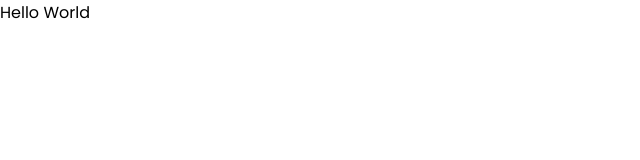
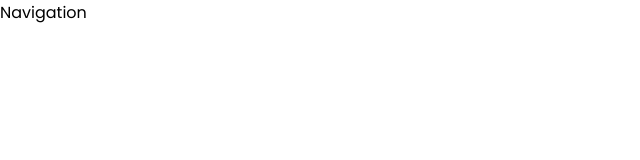
Before and after one commit to olivierpoisson/WorkoutTracker, a Vue app in the folder workout_tracker/: page / in a window 1280 px wide. Shown: the top 160 px of the page, without its empty margins (0-640 px from the left). Built offline with nearby package versions, Linux system fonts and the light colour scheme.

Commit message:
Ajout Navigation component

```diff
--- a/workout_tracker/src/App.vue
+++ b/workout_tracker/src/App.vue
@@ -1,6 +1,16 @@
 <template>
-    <div id="nav">Hello World</div>
+    <Navigation />
 </template>
+
+<script>
+import Navigation from "./components/Nav.vue";
+
+export default {
+    components: {
+        Navigation,
+    },
+};
+</script>
 
 <style>
 * {
--- /dev/null
+++ b/workout_tracker/src/components/Nav.vue
@@ -0,0 +1,11 @@
+<template>
+    <div>Navigation</div>
+</template>
+
+<script>
+export default {
+    name: "Navigation",
+};
+</script>
+
+<style scoped></style>
```
